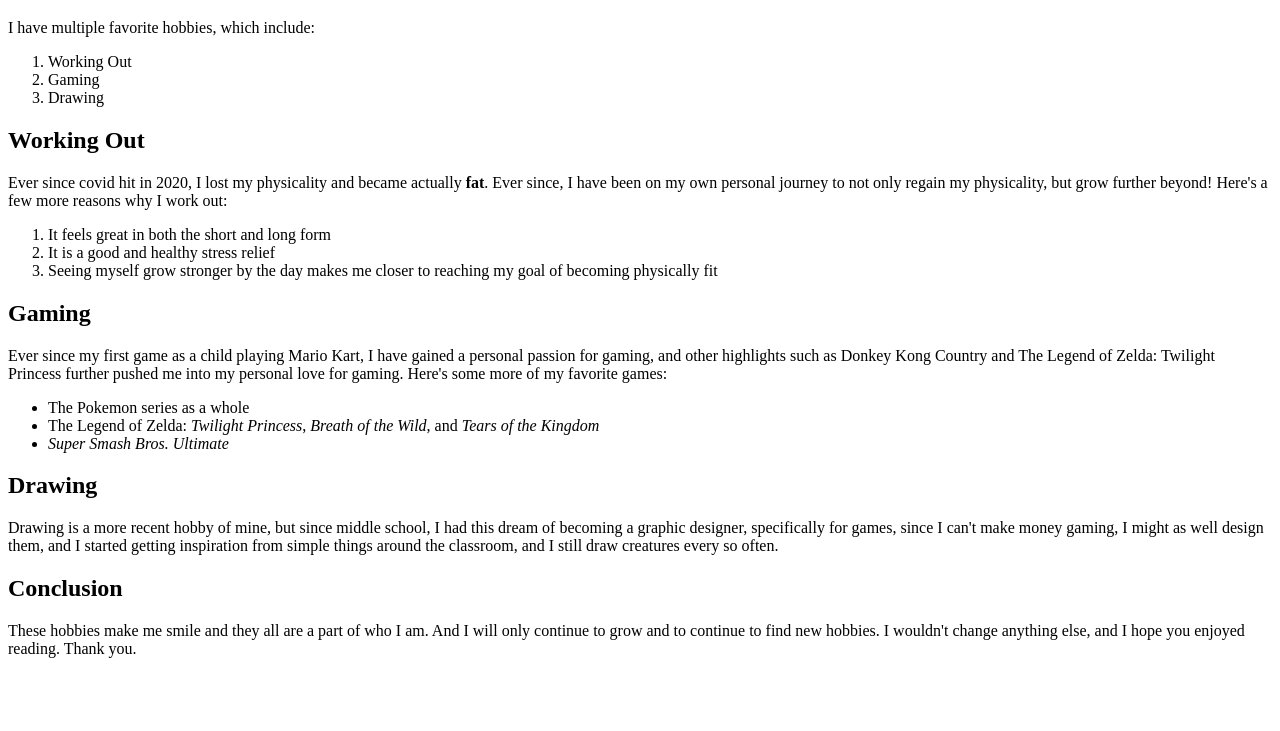
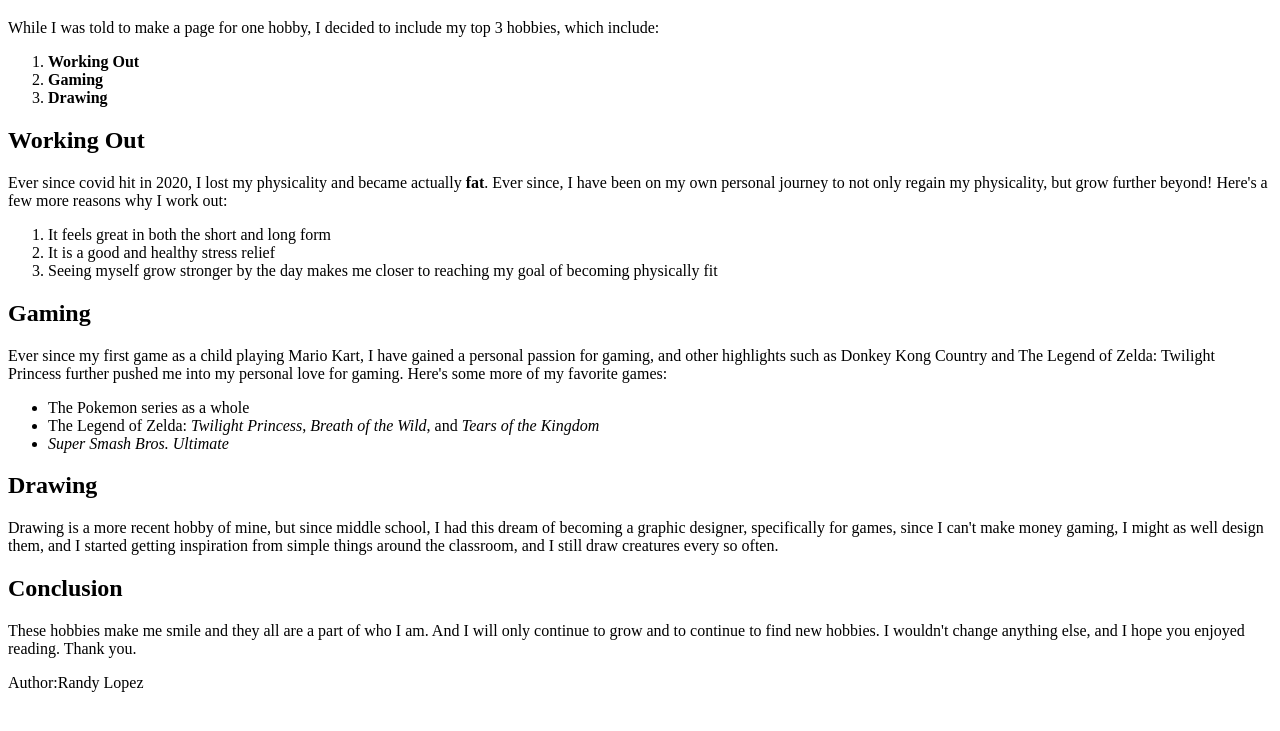
Before and after one commit to Randy-146/Favorite-passtimes, a plain HTML site: page Index.html in a window 1280 px wide. Shown: the part 61-792 px from the top of the page. Drawn offline with Linux system fonts and the light colour scheme.

Commit message:
Update: I made my first webpage!
I only added a few more strong tags and I changed my description of the assignment

```diff
--- a/Index.html
+++ b/Index.html
@@ -6,11 +6,11 @@
 </head>
 <body>
 <h1>My Favorite Hobbies</h1>
-<p>I have multiple favorite hobbies, which include:</p>
+<p>While I was told to make a page for one hobby, I decided to include my top 3 hobbies, which include:</p>
 <ol>
-<li>Working Out</li>
-<li>Gaming</li>
-<li>Drawing</li>
+<li><strong>Working Out</strong></li>
+<li><strong>Gaming</strong></li>
+<li><strong>Drawing</strong></li>
 </ol>
 <h2>Working Out</h2>
 <p>Ever since covid hit in 2020, I lost my physicality and became actually <strong>fat</strong>. Ever since, I have been on my own personal journey to not only regain my physicality, but grow further beyond! Here's a few more reasons why I work out:</p>
@@ -30,5 +30,6 @@
 <p>Drawing is a more recent hobby of mine, but since middle school, I had this dream of becoming a graphic designer, specifically for games, since I can't make money gaming, I might as well design them, and I started getting inspiration from simple things around the classroom, and I still draw creatures every so often.</p>
 <h2>Conclusion</h2>
 <p>These hobbies make me smile and they all are a part of who I am. And I will only continue to grow and to continue to find new hobbies. I wouldn't change anything else, and I hope you enjoyed reading. Thank you.</p>
+<p>Author:Randy Lopez</p>
 </body>
 </html>
```
